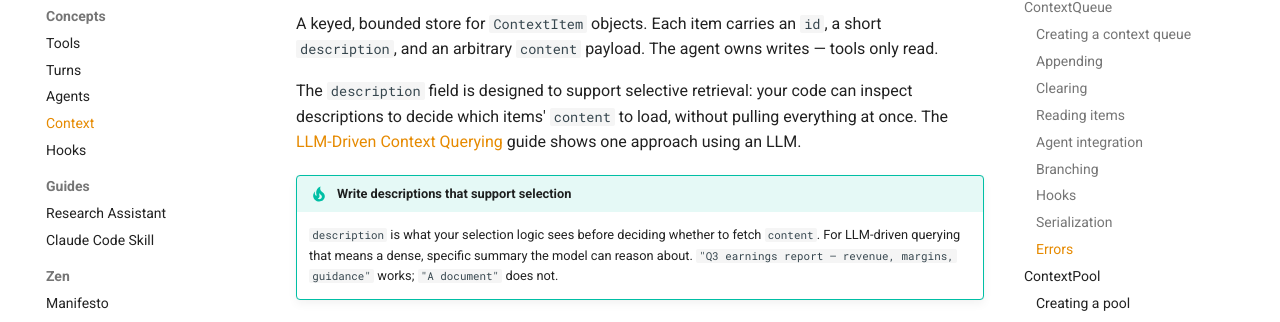
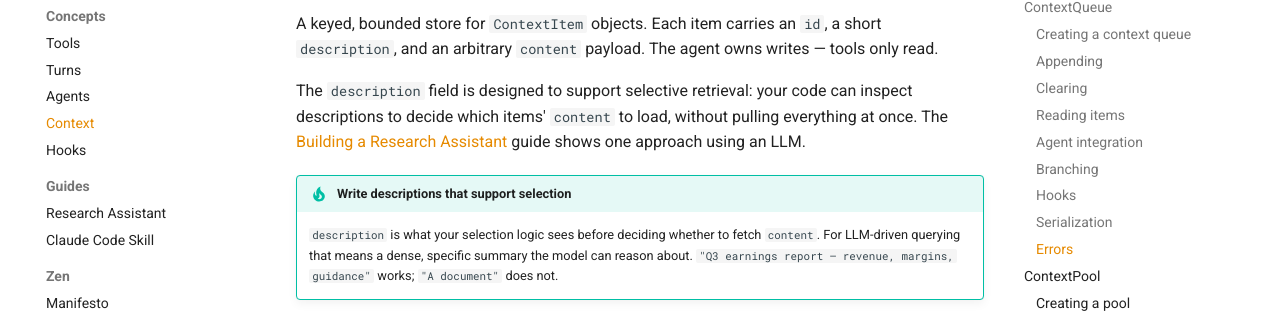
Before and after one commit to paulomtts/pygents, an MkDocs documentation site: the page built from docs/concepts/context.md, in a window 1280 px wide and 900 px high, scrolled down 5101 px. Shown: the part 128-450 px from the top of the window. Built offline with MkDocs 1.6.1 and Material for MkDocs 9.7.7, drawn with Linux system fonts in a browser that asks for light colours; comment, search, counter and statistics services are not loaded.

Commit message:
fix(docs): update stale guide links after consolidation
Replace broken references to ai-agent.md and context-pool.md with the
new research-assistant.md path in agents.md and context.md.

Co-Authored-By: Claude Sonnet 4.6 <noreply@anthropic.com>

```diff
--- a/docs/concepts/context.md
+++ b/docs/concepts/context.md
@@ -206,7 +206,7 @@ Hooks are stored by type and name. `from_dict()` resolves hook names from `HookR
 
 A keyed, bounded store for `ContextItem` objects. Each item carries an `id`, a short `description`, and an arbitrary `content` payload. The agent owns writes — tools only read.
 
-The `description` field is designed to support selective retrieval: your code can inspect descriptions to decide which items' `content` to load, without pulling everything at once. The [LLM-Driven Context Querying](../guides/context-pool.md) guide shows one approach using an LLM.
+The `description` field is designed to support selective retrieval: your code can inspect descriptions to decide which items' `content` to load, without pulling everything at once. The [Building a Research Assistant](../guides/research-assistant.md) guide shows one approach using an LLM.
 
 !!! tip "Write descriptions that support selection"
     `description` is what your selection logic sees before deciding whether to fetch `content`. For LLM-driven querying that means a dense, specific summary the model can reason about. `"Q3 earnings report — revenue, margins, guidance"` works; `"A document"` does not.
```
Also changed, not shown: docs/concepts/agents.md (+1 -1 lines).
